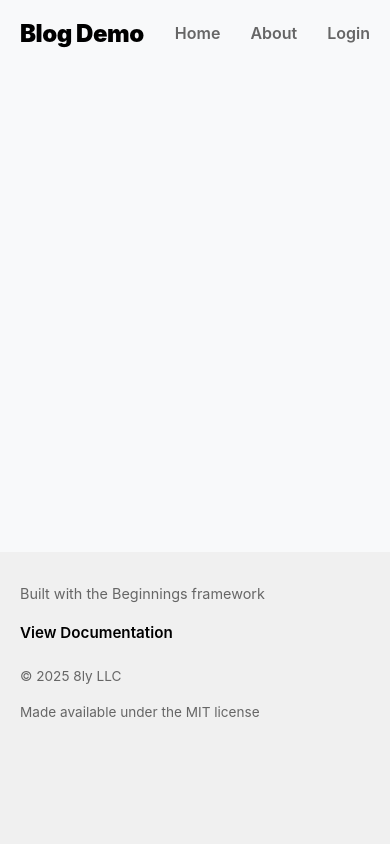
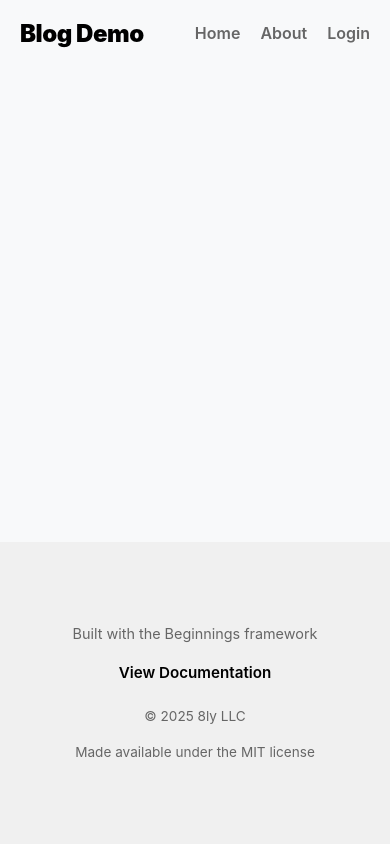
Before and after one commit to 8ly-dev/beginnings, a Python web app: template beginnings/examples/blog_demo/templates/home.html in a window 390 px wide. Run offline with Jinja, Linux system fonts and the light colour scheme; the template is opened without the code that fills it, so the values that code supplies are empty.

Commit message:
Add glassy navigation and improve mobile layout
Features:
- Frosted glass navigation with backdrop blur effect
- Semi-transparent background (80% opacity) in both light and dark modes
- 12px blur effect for modern glassy appearance
- Cross-browser support with webkit prefix

Mobile improvements:
- Consistent 20px padding across all containers on mobile
- Centered footer content with full-width elements
- 120px whitespace separation between content and footer
- Reduced navigation gap for better mobile fit

🤖 Generated with [Claude Code](https://claude.ai/code)

Co-Authored-By: Claude <noreply@anthropic.com>

```diff
--- a/beginnings/examples/blog_demo/app.py
+++ b/beginnings/examples/blog_demo/app.py
@@ -247,4 +247,4 @@ if __name__ == "__main__":
     print("API Documentation: http://localhost:8000/docs")
     print("API Endpoints: http://localhost:8000/api/v1/posts")
 
-    app.run(host="127.0.0.1", port=8888, reload=False)
+    app.run(host="0.0.0.0", port=8888, reload=False)
--- a/beginnings/examples/blog_demo/static/css/style.css
+++ b/beginnings/examples/blog_demo/static/css/style.css
@@ -21,6 +21,9 @@ body {
     top: 0;
     z-index: 100;
     padding: 15px 0;
+    background: rgba(248, 249, 250, 0.8);
+    backdrop-filter: blur(12px);
+    -webkit-backdrop-filter: blur(12px);
 }
 
 /* Shared container for consistent alignment */
@@ -261,7 +264,7 @@ body {
 
 /* Footer */
 .footer {
-    margin-top: auto;
+    margin-top: 120px;
     padding: 120px 0;
     background: #f0f0f0;
     text-align: left;
@@ -344,6 +347,10 @@ body {
 
     .user-info {
         color: #999999;
+    }
+
+    .sticky-nav {
+        background: rgba(26, 26, 26, 0.8);
     }
 
     .post-card {
@@ -457,12 +464,16 @@ body {
 
 /* Mobile responsive */
 @media (max-width: 768px) {
+    .page-container {
+        padding: 0 20px;
+    }
+
     .container {
-        padding: 40px 20px;
+        padding-top: 40px;
     }
 
     .navigation {
-        gap: 30px;
+        gap: 20px;
         flex-wrap: wrap;
     }
 
@@ -494,17 +505,18 @@ body {
     }
 
     .footer {
-        margin-top: 80px;
-        padding-top: 30px;
+        padding: 80px 0;
     }
 
     .footer-content {
         flex-direction: column;
         gap: 20px;
-        text-align: left;
+        text-align: center;
     }
 
+    .footer-left,
     .footer-right {
-        text-align: left;
+        width: 100%;
+        text-align: center;
     }
 }
```
